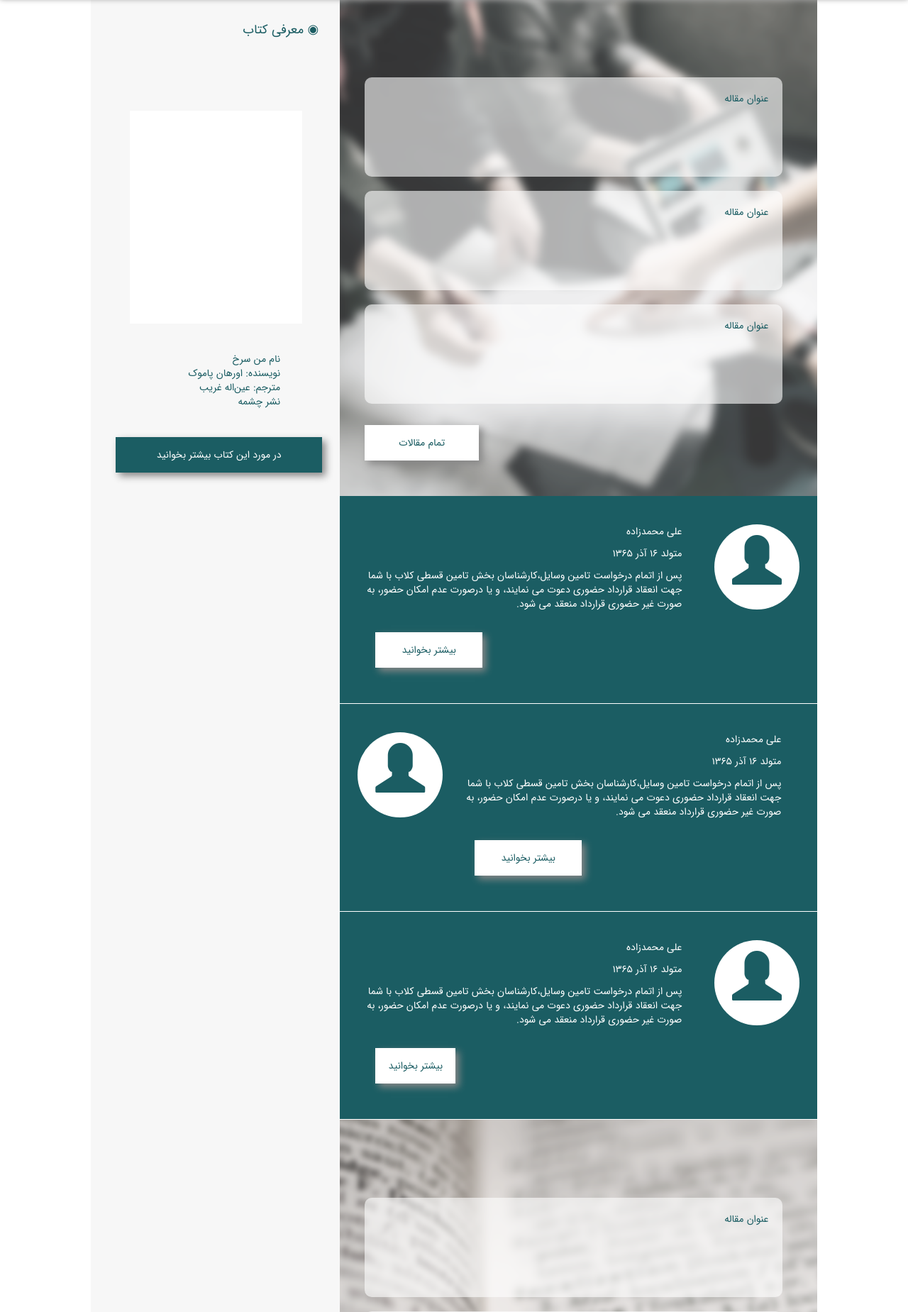
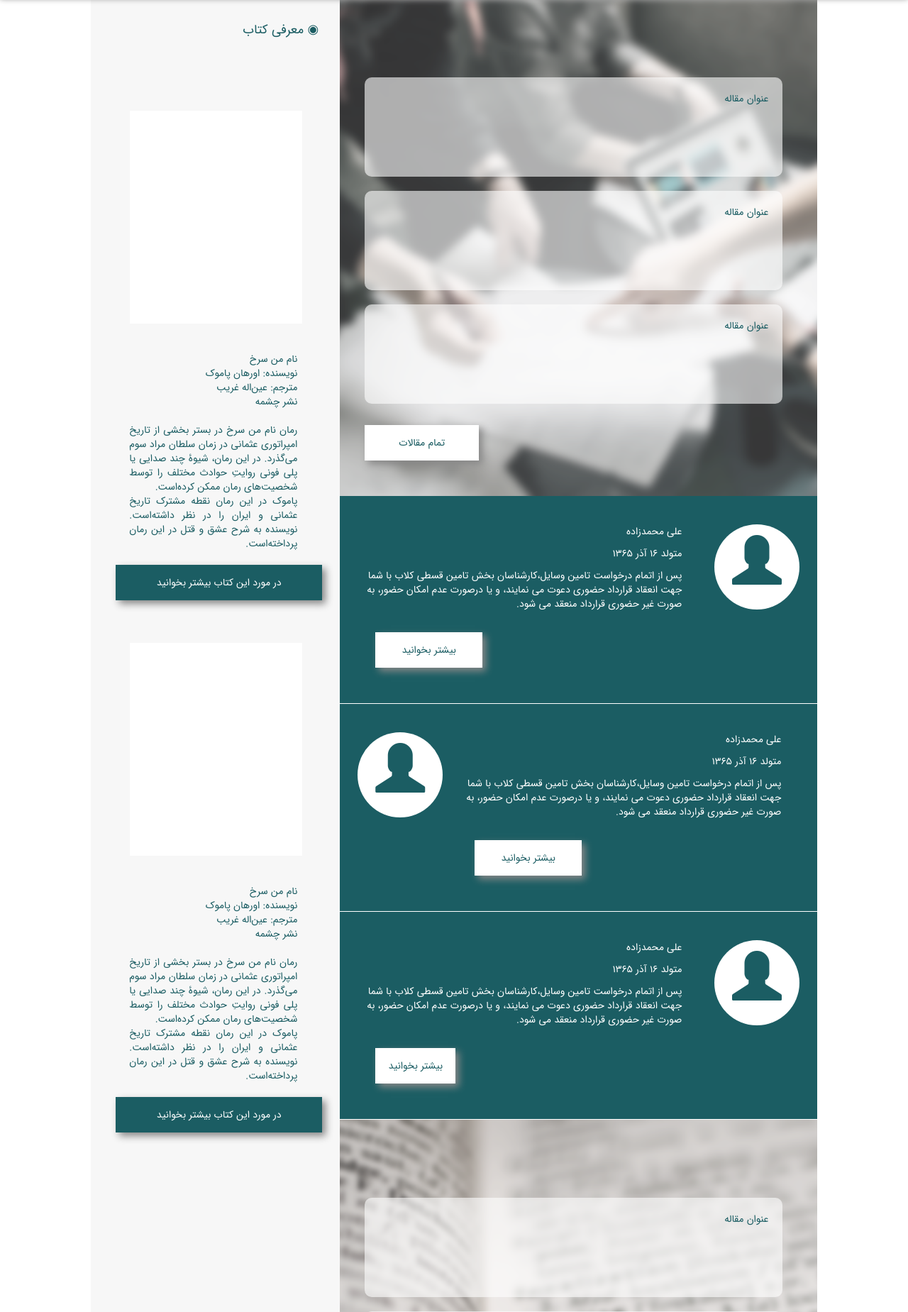
Before and after one commit to Nastaran95/kar, a PHP site: page /blogMain.php in a window 1280 px wide. Shown: the part 207-2056 px from the top of the page at 71% size. Run offline with PHP 8.4, Linux system fonts and the light colour scheme.

Commit message:
blog comleted

```diff
--- a/blogMain.php
+++ b/blogMain.php
@@ -63,7 +63,7 @@ include 'Header.php';
                 <div class="col-md-10 bookImg">
                     <img src="">
                 </div>
-                <div class="col-md-11">
+                <div class="col-md-11 bookText pull-right">
                     نام من سرخ
                     <br>
                     نویسنده: اورهان پاموک
@@ -73,7 +73,9 @@ include 'Header.php';
                     نشر چشمه
                     <br>
                     <br>
-
+                    رمان نام من سرخ در بستر بخشی از تاریخ امپراتوری عثمانی در زمان سلطان مراد سوم می‌گذرد. در این رمان، شیوهٔ چند صدایی یا پلی فونی روایتِ حوادث مختلف را توسط شخصیت‌های رمان ممکن کرده‌است.
+                    <br>
+                    پاموک در این رمان نقطه مشترک تاریخ عثمانی و ایران را در نظر داشته‌است. نویسنده به شرح عشق و قتل در این رمان پرداخته‌است.
                 </div>
                 <div class="col-md-12 bookBut">
                    در مورد این کتاب بیشتر بخوانید
@@ -81,7 +83,28 @@ include 'Header.php';
             </div>
 
             <br>
-
+            <div class="col-md-12 book">
+                <div class="col-md-10 bookImg">
+                    <img src="">
+                </div>
+                <div class="col-md-11 bookText pull-right">
+                    نام من سرخ
+                    <br>
+                    نویسنده: اورهان پاموک
+                    <br>
+                    مترجم: عین‌اله غریب
+                    <br>
+                    نشر چشمه
+                    <br>
+                    <br>
+                    رمان نام من سرخ در بستر بخشی از تاریخ امپراتوری عثمانی در زمان سلطان مراد سوم می‌گذرد. در این رمان، شیوهٔ چند صدایی یا پلی فونی روایتِ حوادث مختلف را توسط شخصیت‌های رمان ممکن کرده‌است.
+                    <br>
+                    پاموک در این رمان نقطه مشترک تاریخ عثمانی و ایران را در نظر داشته‌است. نویسنده به شرح عشق و قتل در این رمان پرداخته‌است.
+                </div>
+                <div class="col-md-12 bookBut">
+                    در مورد این کتاب بیشتر بخوانید
+                </div>
+            </div>
         </div>
         <div class="col-md-8">
             <div class="col-md-12 rightTop">
--- a/css/blogMain.css
+++ b/css/blogMain.css
@@ -140,3 +140,8 @@ hr{
     background-color: white;
     margin: 40px;
 }
+
+.bookText{
+
+    text-align: justify;
+}
```
